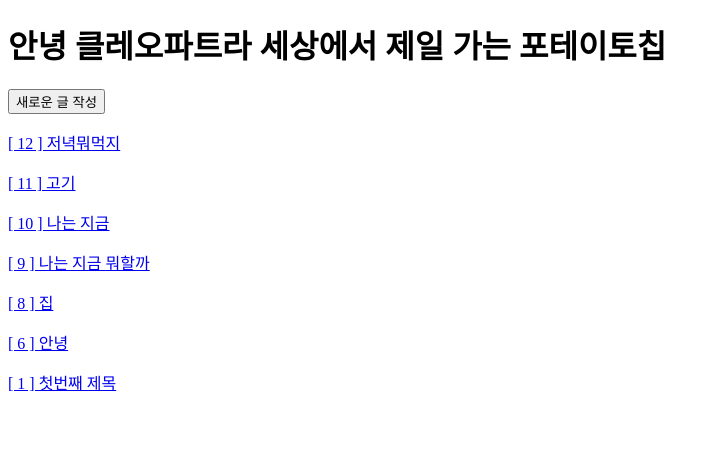
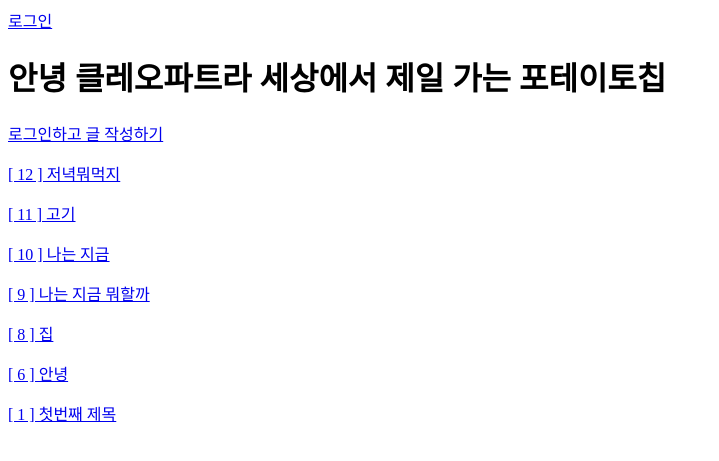
Before and after one commit to ParkWooYeong/Django, a Django app: page /aaa/ in a window 1280 px wide. Shown: the top 461 px of the page, without its empty margins (0-719 px from the left). Run offline with Django 4.2, Linux system fonts and the light colour scheme; data comes from the database, SQL or seed files in the repository; both versions use the stored data as it was after the commit.

Commit message:
18강 까지

```diff
--- a/aaa/templates/articles.html
+++ b/aaa/templates/articles.html
@@ -3,7 +3,15 @@
 {% block content %}
 <h1>안녕 클레오파트라 세상에서 제일 가는 포테이토칩</h1>
 
-<a href="{% url 'create' %}"><button>새로운 글 작성</button></a>
+{% if request.user.is_authenticated %}
+    <a href="{% url 'create' %}">
+
+    <button>새로운 글 작성</button>
+    </a>
+
+{% else %}
+    <a href="{% url 'accounts:login' %}">로그인하고 글 작성하기</a>
+{% endif %}
 
 {% for article in articles %}
     <a href="{% url 'article_detail' article.pk %}">
--- a/aaa/templates/index.html
+++ b/aaa/templates/index.html
@@ -5,4 +5,5 @@
 <h1>안녕?, 우영!</h1>
     <a href="{% url 'data-throw' %}">Throw로 이동</a><br>
     <a href="{% url 'users' %}">users로 이동</a><br>
+    <a href="{% url 'articles' %}">목록으로</a><br>
     {% endblock content%}
--- a/aaa/views.py
+++ b/aaa/views.py
@@ -1,6 +1,8 @@
 from django.shortcuts import render, redirect
 from .models import Article
 from .forms import ArticleForm
+from django.contrib.auth.decorators import login_required
+from django.views.decorators.http import require_http_methods
 
 # Create your views here.
 def index(request):
@@ -29,7 +31,7 @@ def data_catch(request):
 
     return render(request, "data_catch.html", context)
 
-
+@login_required
 def create(request):
     if request.method == "POST":
         form = ArticleForm(request.POST) #데이터 바인딩된 폼
--- a/accounts/templates/accounts/login.html
+++ b/accounts/templates/accounts/login.html
@@ -3,4 +3,10 @@
 {% block content %}
 <h1>로그인</h1>
 
+<form action="" method="POST">
+    {% csrf_token %}
+    {{ form.as_p}}
+    <button type="submit">로그인</button>
+</form>
+
 {% endblock content %}
--- a/accounts/urls.py
+++ b/accounts/urls.py
@@ -3,5 +3,6 @@ from . import views
 
 app_name = "accounts"
 urlpatterns = [
-    path("login/", views.login, name="login")
+    path("login/", views.login, name="login"),
+    path("loout/", views.logout, name="logout"),
 ]
--- a/templates/base.html
+++ b/templates/base.html
@@ -6,7 +6,40 @@
     <title>Document</title>
 </head>
 <body>
-    {% block content%}
-    {% endblock content %}
+
+    <div class="navbar">
+
+
+        {% if request.user.is_authenticated %}
+        <h1>안녕 바바는 너야, {{ request.user.username }}</h1>
+
+        <form action="{% url 'accounts:logout' %}" method="POST">
+            {% csrf_token %}
+            <input type="submit" value="로그아웃"></input>
+        </form>
+
+
+        {% else %}
+
+
+        <a href="{% url 'accounts:login' %}">로그인</a>
+
+
+        {% endif %}
+
+
+
+
+
+
+
+    </div>
+
+
+    <div class="container">
+        {% block content%}
+        {% endblock content %}
+    </div>
+
 </body>
 </html>
```
Also changed, not shown: accounts/views.py (+23 -2 lines), db.sqlite3.
